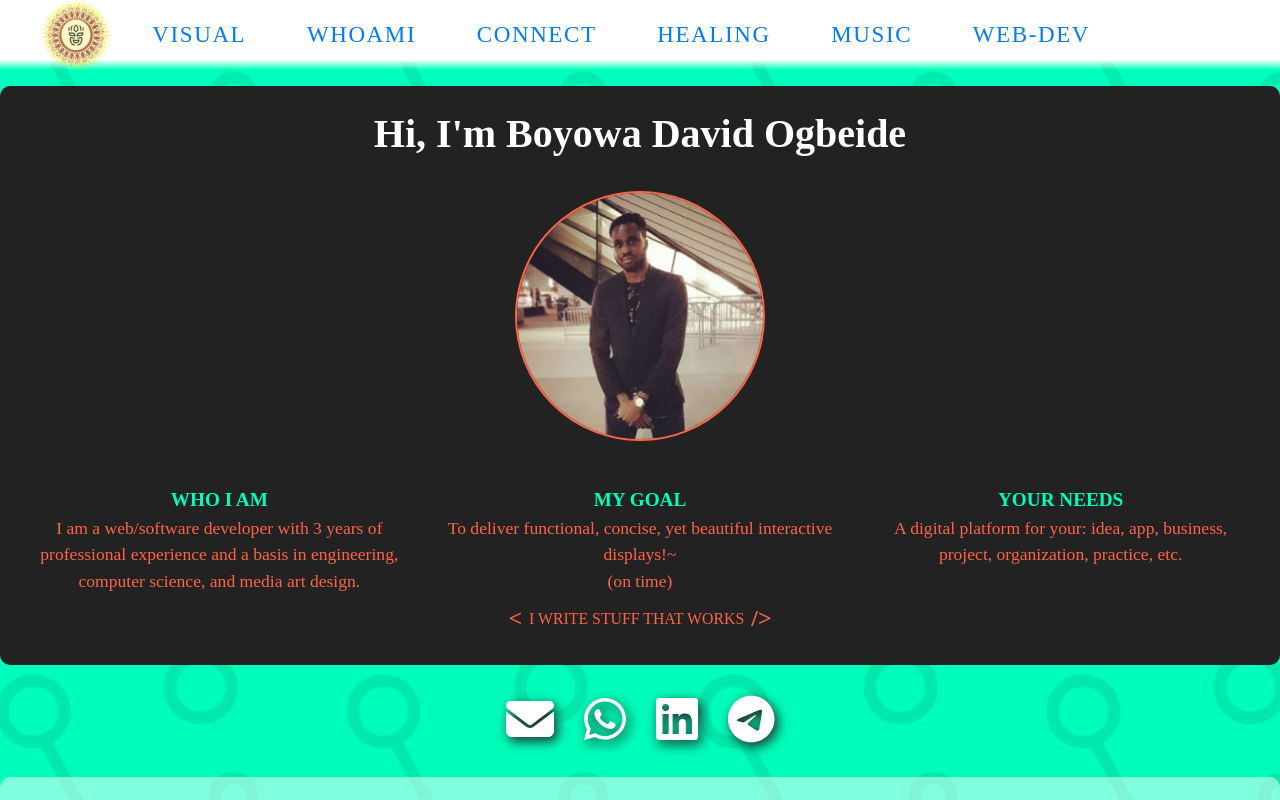
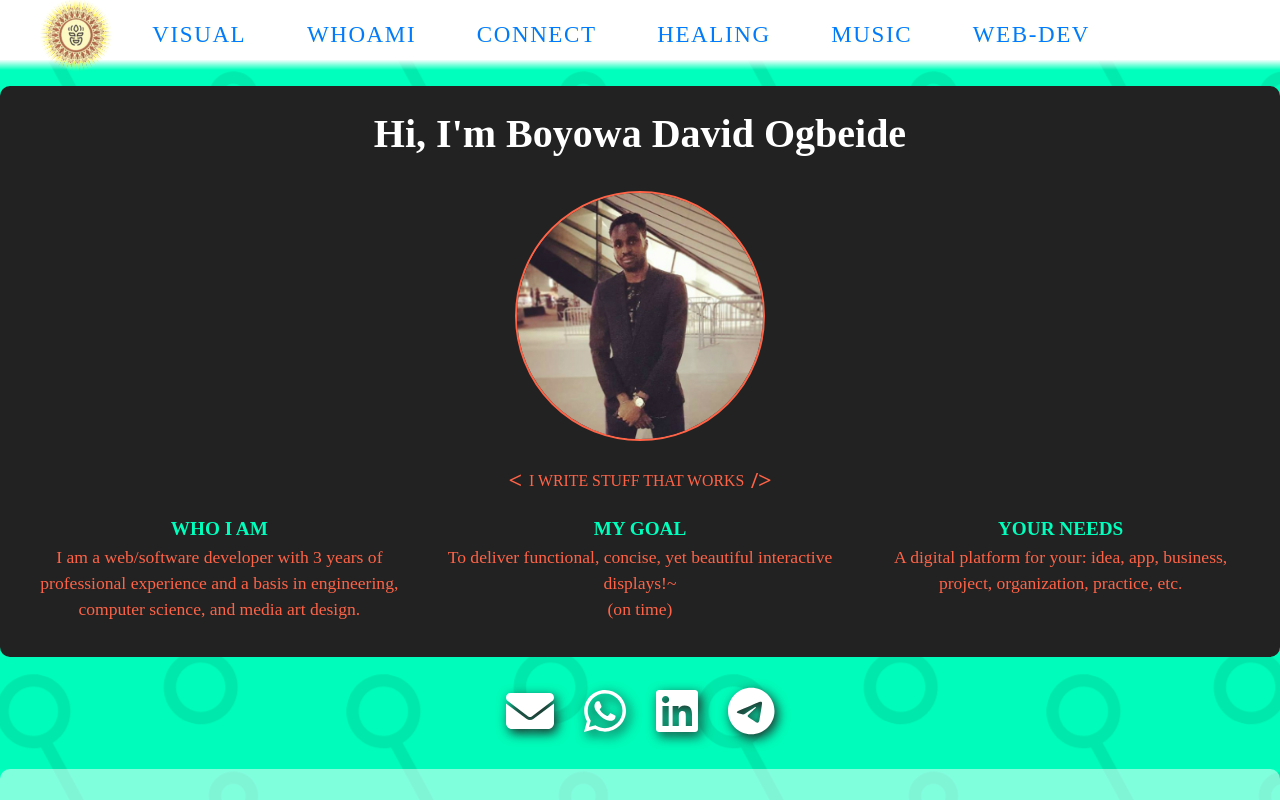
Before and after one commit to dogbeide/bringerofjoyart, a Next.js app: page /web-dev in a window 1280 px wide. Shown: the top 800 px of the page. Built offline with nearby package versions, Linux system fonts and the light colour scheme; a web font is replaced by a local one.

Commit message:
change /web-dev Header to functional component

```diff
--- a/package.json
+++ b/package.json
@@ -2,6 +2,7 @@
   "name": "iamboyowa",
   "version": "0.1.0",
   "private": true,
+  "type": "module",
   "scripts": {
     "dev": "next dev",
     "build": "next build",
--- a/src/app/ui/music.tsx
+++ b/src/app/ui/music.tsx
@@ -1,4 +1,4 @@
-import './music.module.css';
+// import './music.module.css';
 
 export default function Music() {
   return (
--- a/src/app/web-dev/components/Header.tsx
+++ b/src/app/web-dev/components/Header.tsx
@@ -1,39 +1,24 @@
 'use client'
 
-import { Component, ComponentLifecycle } from 'react';
+import { useState, useEffect } from 'react';
 import Image from 'next/image';
-import React from 'react';
 import './Header.css'
 
-// interface Component<P = {}, S = {}> extends ComponentLifecycle<P, S> { }
-type HeaderProps = {}
-type HeaderState = {
-    isDesktop: boolean
+function Header() {
+    const [isDesktop, setIsDesktop] = useState(false);
+
+    function updatePredicate() {
+        // setIsDesktop(window.innerWidth > 1000);
     }
 
-class Header extends React.Component<HeaderProps, HeaderState> {
-    constructor(props: any) {
-        super(props)
-        this.state = {
-            isDesktop: false
-        }
-        this.updatePredicate = this.updatePredicate.bind(this)
-    }
+    // useEffect(() => {
+    //     window.addEventListener("resize", updatePredicate);
+    //     return () => {
+    //         window.removeEventListener("resize", updatePredicate);
+    //     };
+    // }, [])
 
-    componentDidMount() {
-        this.updatePredicate();
-        window.addEventListener("resize", this.updatePredicate);
-    }
 
-    componentWillUnmount() {
-        window.removeEventListener("resize", this.updatePredicate);
-    }
-
-    updatePredicate() {
-        this.setState({ isDesktop: window.innerWidth > 1000 });
-    }
-
-    render() {
     return (
         <div className="header">
             <h1 className="header-title">Hi, I&apos;m Boyowa David Ogbeide</h1>
@@ -45,7 +30,7 @@ class Header extends React.Component<HeaderProps, HeaderState> {
                 width={250}
                 height={250}
             />
-                {this.state.isDesktop ? (
+            {isDesktop ? (
                 null
             ) : (
                 <h4 className="header-title header-subtitle">
@@ -84,7 +69,7 @@ class Header extends React.Component<HeaderProps, HeaderState> {
                     </div>
                 </div>
             </div>
-                {this.state.isDesktop ? (
+            {isDesktop ? (
                 <h4 className="header-title header-subtitle">
                     <span className="ltgt">&lt;</span>
                     <span className="subtitle-text">I WRITE STUFF THAT WORKS</span>
@@ -96,6 +81,5 @@ class Header extends React.Component<HeaderProps, HeaderState> {
         </div>
     )
 }
-}
 
-export default Header
+export default Header;
```
Also changed, not shown: 1 other file (tests, documents, lock files or other folders). Lines whose indentation alone changed are shown as unchanged.
